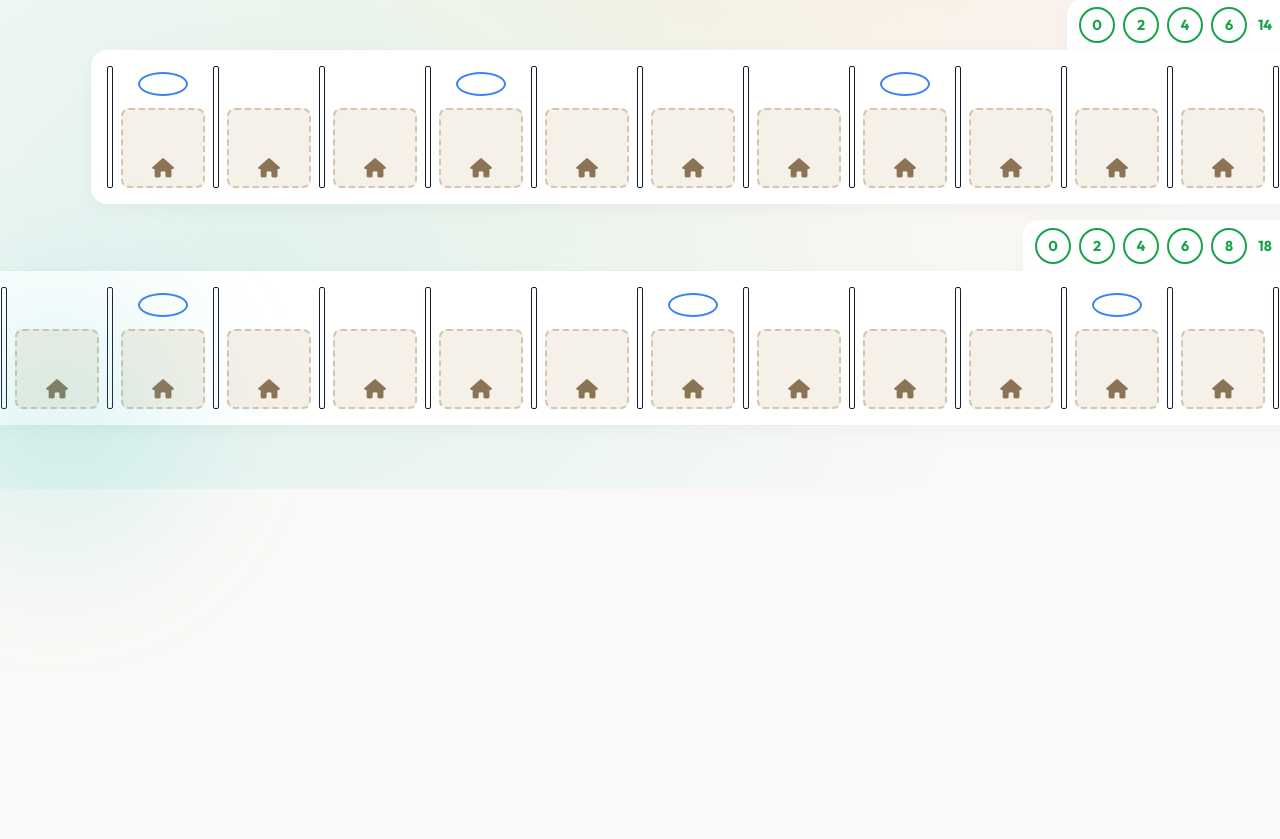
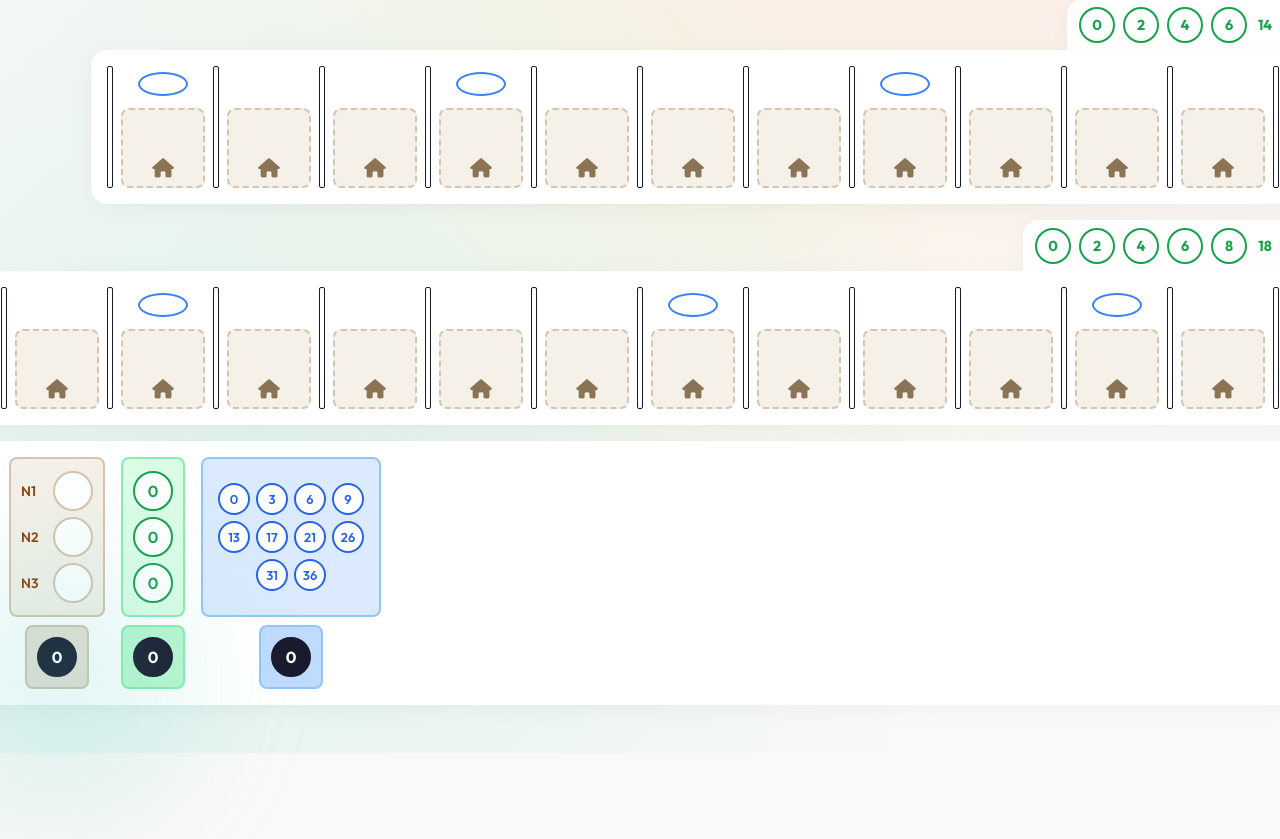
Before and after one commit to ckdoan1/welcome_to, a React (Vite) app: page / in a window 1280 px wide. Shown: the part 599-1438 px from the top of the page. Before the commit the page ends 1228 px from the top, so only its background shows below. Built offline with nearby package versions, Linux system fonts and the light colour scheme.

Commit message:
park, objective, and pool scores added

```diff
--- a/src/App.jsx
+++ b/src/App.jsx
@@ -4,6 +4,7 @@ import HouseLot from './components/HouseLot'
 import ConstructionCard from './components/ConstructionCard'
 import ObjectiveCard from './components/ObjectiveCard'
 import Parks from './components/Parks'
+import Score from './components/Score'
 import { createShuffledDeck } from './data/constructionCards'
 import { getRandomObjectives, getDeckInfo } from './data/objectiveCards'
 
@@ -267,6 +268,17 @@ function App() {
             ))}
           </div>
         </div>
+
+        <Score
+          row1Parks={row1Parks}
+          row2Parks={row2Parks}
+          row3Parks={row3Parks}
+          activePools={
+            row1.filter(h => h.poolActive).length +
+            row2.filter(h => h.poolActive).length +
+            row3.filter(h => h.poolActive).length
+          }
+        />
       </div>
     </div>
   )
--- /dev/null
+++ b/src/components/Score.css
@@ -0,0 +1,166 @@
+.score-container {
+  display: flex;
+  gap: 1rem;
+  background: white;
+  border-radius: 16px;
+  box-shadow: 0 4px 20px rgba(0, 0, 0, 0.04);
+  padding: 1rem 1.5rem;
+  width: 100%;
+}
+
+.score-section {
+  display: flex;
+  flex-direction: column;
+  align-items: center;
+  gap: 8px;
+}
+
+.score-inputs {
+  display: flex;
+  flex-direction: column;
+  gap: 6px;
+  background: #f5f0e8;
+  padding: 10px;
+  border-radius: 8px;
+  border: 2px solid #d4c4b0;
+  height: 160px;
+  justify-content: center;
+  box-sizing: border-box;
+}
+
+.score-input-row {
+  display: flex;
+  align-items: center;
+  gap: 8px;
+}
+
+.score-label {
+  font-family: 'Outfit', sans-serif;
+  font-size: 0.85rem;
+  font-weight: 600;
+  color: #92400e;
+  text-transform: uppercase;
+  min-width: 24px;
+}
+
+.score-label.parks {
+  color: #16a34a;
+}
+
+.score-inputs.parks {
+  background: #dcfce7;
+  border-color: #86efac;
+}
+
+.score-total-wrapper.parks {
+  background: #bbf7d0;
+  border-color: #86efac;
+}
+
+.score-inputs.pools {
+  background: #dbeafe;
+  border-color: #93c5fd;
+  flex-direction: row;
+  flex-wrap: wrap;
+  justify-content: center;
+  align-content: center;
+  max-width: 180px;
+  height: 160px;
+  box-sizing: border-box;
+}
+
+.pool-score-display {
+  width: 32px;
+  height: 32px;
+  border-radius: 50%;
+  border: 2px solid #2563eb;
+  background: white;
+  font-family: 'Outfit', sans-serif;
+  font-size: 0.8rem;
+  font-weight: 600;
+  color: #2563eb;
+  display: flex;
+  align-items: center;
+  justify-content: center;
+  transition: all 0.2s ease;
+}
+
+.pool-score-display.active {
+  background: #2563eb;
+  color: white;
+}
+
+.score-total-wrapper.pools {
+  background: #bfdbfe;
+  border-color: #93c5fd;
+}
+
+.score-input {
+  width: 40px;
+  height: 40px;
+  border-radius: 50%;
+  border: 2px solid #d4c4b0;
+  background: white;
+  font-family: 'Outfit', sans-serif;
+  font-size: 1rem;
+  font-weight: 600;
+  text-align: center;
+  color: #1a1a2e;
+  outline: none;
+  transition: border-color 0.2s ease;
+}
+
+.score-input:focus {
+  border-color: #ff6b5b;
+}
+
+.score-input::placeholder {
+  color: #ccc;
+}
+
+.score-display {
+  width: 40px;
+  height: 40px;
+  border-radius: 50%;
+  border: 2px solid #16a34a;
+  background: white;
+  display: flex;
+  align-items: center;
+  justify-content: center;
+}
+
+.score-value {
+  font-family: 'Outfit', sans-serif;
+  font-size: 1rem;
+  font-weight: 600;
+  color: #16a34a;
+}
+
+.score-total-wrapper {
+  background: #e8e0d5;
+  padding: 10px;
+  border-radius: 8px;
+  border: 2px solid #d4c4b0;
+  min-height: 60px;
+  display: flex;
+  align-items: center;
+  justify-content: center;
+}
+
+.score-total {
+  width: 40px;
+  height: 40px;
+  border-radius: 50%;
+  border: 2px solid #1a1a2e;
+  background: #1a1a2e;
+  display: flex;
+  align-items: center;
+  justify-content: center;
+}
+
+.total-value {
+  font-family: 'Outfit', sans-serif;
+  font-size: 1rem;
+  font-weight: 700;
+  color: white;
+}
--- /dev/null
+++ b/src/components/Score.jsx
@@ -0,0 +1,110 @@
+import { useState, useEffect } from 'react'
+import './Score.css'
+
+// Park values and finals for each row
+const PARK_CONFIG = [
+  { values: [0, 2, 4], final: 10 },
+  { values: [0, 2, 4, 6], final: 14 },
+  { values: [0, 2, 4, 6, 8], final: 18 },
+]
+
+// Pool score values
+const POOL_SCORES = [0, 3, 6, 9, 13, 17, 21, 26, 31, 36]
+
+function Score({ row1Parks = [], row2Parks = [], row3Parks = [], activePools = 0 }) {
+  // Section 1 (Objectives): 3 inputs that sum to a total
+  const [section1, setSection1] = useState(['', '', ''])
+  const [section1Total, setSection1Total] = useState(0)
+
+  // Calculate objective totals when inputs change
+  useEffect(() => {
+    const total = section1.reduce((sum, val) => {
+      const num = parseInt(val) || 0
+      return sum + num
+    }, 0)
+    setSection1Total(total)
+  }, [section1])
+
+  const updateSection1 = (index, value) => {
+    // Only allow numbers
+    const numValue = value.replace(/[^0-9-]/g, '')
+    setSection1(prev => prev.map((v, i) => i === index ? numValue : v))
+  }
+
+  // Calculate park score based on clicked parks
+  const calculateParkScore = (activeParks, config) => {
+    const clickedCount = activeParks.length
+    if (clickedCount === 0) return 0
+    if (clickedCount >= config.values.length) return config.final
+    return config.values[clickedCount]
+  }
+
+  const parkScores = [
+    calculateParkScore(row1Parks, PARK_CONFIG[0]),
+    calculateParkScore(row2Parks, PARK_CONFIG[1]),
+    calculateParkScore(row3Parks, PARK_CONFIG[2]),
+  ]
+
+  const parksTotal = parkScores.reduce((sum, score) => sum + score, 0)
+
+  return (
+    <div className="score-container">
+      <div className="score-section">
+        <div className="score-inputs">
+          {section1.map((value, index) => (
+            <div key={index} className="score-input-row">
+              <span className="score-label">n{index + 1}</span>
+              <input
+                type="text"
+                className="score-input"
+                value={value}
+                onChange={(e) => updateSection1(index, e.target.value)}
+                placeholder=""
+              />
+            </div>
+          ))}
+        </div>
+        <div className="score-total-wrapper">
+          <div className="score-total">
+            <span className="total-value">{section1Total}</span>
+          </div>
+        </div>
+      </div>
+
+      <div className="score-section">
+        <div className="score-inputs parks">
+          {parkScores.map((score, index) => (
+            <div key={index} className="score-display">
+              <span className="score-value">{score}</span>
+            </div>
+          ))}
+        </div>
+        <div className="score-total-wrapper parks">
+          <div className="score-total">
+            <span className="total-value">{parksTotal}</span>
+          </div>
+        </div>
+      </div>
+
+      <div className="score-section">
+        <div className="score-inputs pools">
+          {POOL_SCORES.map((score, index) => (
+            <div
+              key={index}
+              className={`pool-score-display ${index < activePools ? 'active' : ''}`}
+            >
+              {score}
+            </div>
+          ))}
+        </div>
+        <div className="score-total-wrapper pools">
+          <div className="score-total">
+            <span className="total-value">{activePools < POOL_SCORES.length ? POOL_SCORES[activePools] : POOL_SCORES[POOL_SCORES.length - 1]}</span>
+          </div>
+        </div>
+      </div>
+    </div>
+  )
+}
+
+export default Score
```
